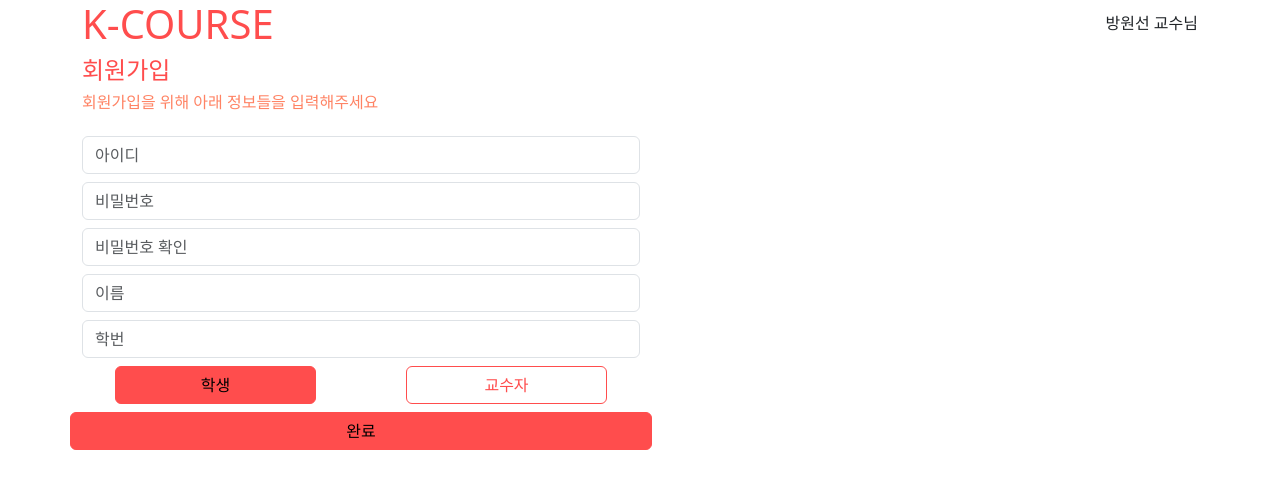
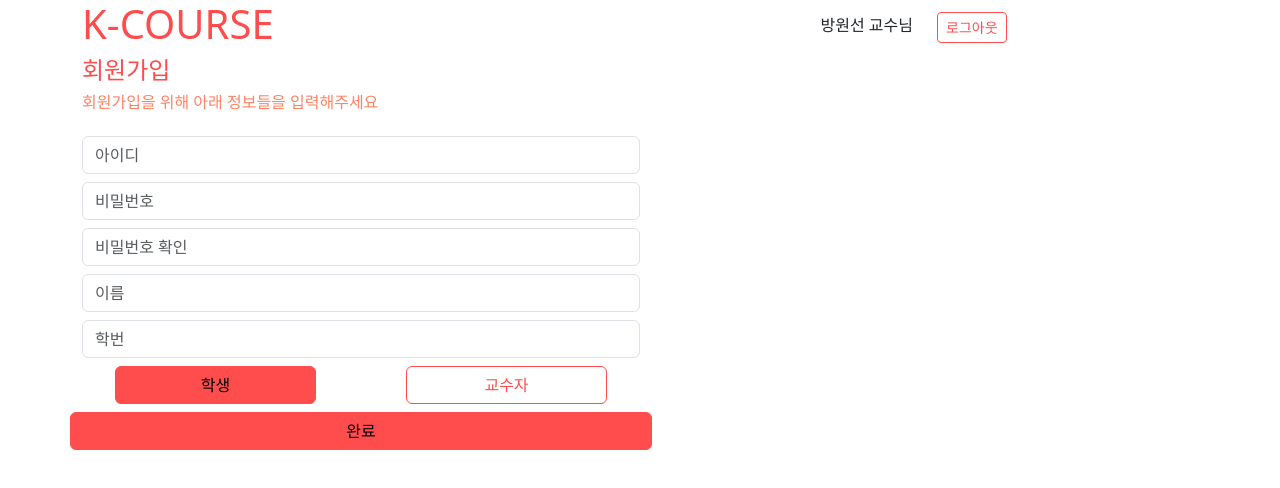
Before and after one commit to wonsun2006/k-course, a React (Create React App) app in the folder frontend/: page /register in a window 1280 px wide. Shown: the top 488 px of the page. Built offline with nearby package versions, Linux system fonts and the light colour scheme; no server answers.

Commit message:
feat: 로그인 로직 API 적용
로그인, 로그아웃, 로그인 유지 기능 프론트엔드 적용

```diff
--- a/frontend/src/components/MenuBar.js
+++ b/frontend/src/components/MenuBar.js
@@ -1,9 +1,26 @@
 import Container from "react-bootstrap/Container";
 import Row from "react-bootstrap/Row";
 import Col from "react-bootstrap/Col";
+import Button from "react-bootstrap/Button";
 import { Link } from "react-router-dom";
+import axios from "axios";
+
+const REACT_APP_API_HOST = process.env.REACT_APP_API_HOST;
 
 function MenuBar() {
+  const onLogout = (e) => {
+    axios
+      .post(REACT_APP_API_HOST + "/auth/logout", null, {
+        withCredentials: true,
+      })
+      .then((res) => {
+        window.location.replace("/");
+      })
+      .catch((err) => {
+        alert("서버 에러 발생: " + err);
+      });
+  };
+
   return (
     <Container>
       <Row className="justify-content-between align-items-center">
@@ -13,7 +30,21 @@ function MenuBar() {
           </Link>
         </Col>
         <Col>
-          <h6 className="text-end">방원선 교수님</h6>
+          <Row>
+            <Col>
+              <h6 className="text-end mt-1">방원선 교수님</h6>
+            </Col>
+            <Col>
+              <Button
+                variant="outline-primary"
+                id="logout-button"
+                onClick={onLogout}
+                size="sm"
+              >
+                로그아웃
+              </Button>
+            </Col>
+          </Row>
         </Col>
       </Row>
     </Container>
--- a/frontend/src/pages/HomePage.js
+++ b/frontend/src/pages/HomePage.js
@@ -1,8 +1,34 @@
-import { Navigate } from "react-router-dom";
+import { useEffect } from "react";
+import axios from "axios";
+import MenuBar from "../components/MenuBar";
+
+const REACT_APP_API_HOST = process.env.REACT_APP_API_HOST;
 
 function HomePage() {
-  const isLogin = false;
-  return isLogin ? <div>Home Page</div> : <Navigate to="/login" />;
+  useEffect(() => {
+    axios
+      .get(REACT_APP_API_HOST + "/auth/login-check", { withCredentials: true })
+      .then((res) => {
+        if (res.status === 200) {
+          if (!res.data) {
+            // 로그인 상태 아닐 시 로그인 페이지로 이동
+            window.location.replace("/login");
+          }
+        } else {
+          window.location.replace("/login");
+        }
+      })
+      .catch((err) => {
+        window.location.replace("/login");
+      });
+  });
+
+  return (
+    <div>
+      <MenuBar></MenuBar>
+      Home Page
+    </div>
+  );
 }
 
 export default HomePage;
--- a/frontend/src/pages/LoginPage.js
+++ b/frontend/src/pages/LoginPage.js
@@ -6,6 +6,9 @@ import Col from "react-bootstrap/Col";
 import Button from "react-bootstrap/Button";
 import { useEffect, useState } from "react";
 import { Link } from "react-router-dom";
+import axios from "axios";
+
+const REACT_APP_API_HOST = process.env.REACT_APP_API_HOST;
 
 function LoginPage() {
   const [id, setId] = useState("");
@@ -20,6 +23,24 @@ function LoginPage() {
     setPwd(event.target.value);
   };
   const onLogin = () => {
+    axios
+      .post(
+        REACT_APP_API_HOST + "/auth/login",
+        {
+          user_id: id,
+          user_password: pwd,
+        },
+        { withCredentials: true }
+      )
+      .then((res) => {
+        if (res.status === 200) {
+          window.location.replace("/");
+        }
+      })
+      .catch((err) => {
+        console.log(err);
+        alert(err);
+      });
     console.log(id);
     console.log(pwd);
   };
--- a/frontend/src/pages/RegisterPage.js
+++ b/frontend/src/pages/RegisterPage.js
@@ -4,11 +4,10 @@ import Container from "react-bootstrap/Container";
 import Row from "react-bootstrap/Row";
 import Col from "react-bootstrap/Col";
 import Button from "react-bootstrap/Button";
-import { useEffect, useState } from "react";
+import { useState } from "react";
 import MenuBar from "../components/MenuBar";
 import ToggleButton from "react-bootstrap/ToggleButton";
 import axios from "axios";
-import { redirect } from "react-router-dom";
 
 const REACT_APP_API_HOST = process.env.REACT_APP_API_HOST;
 const ROLE = {
```
